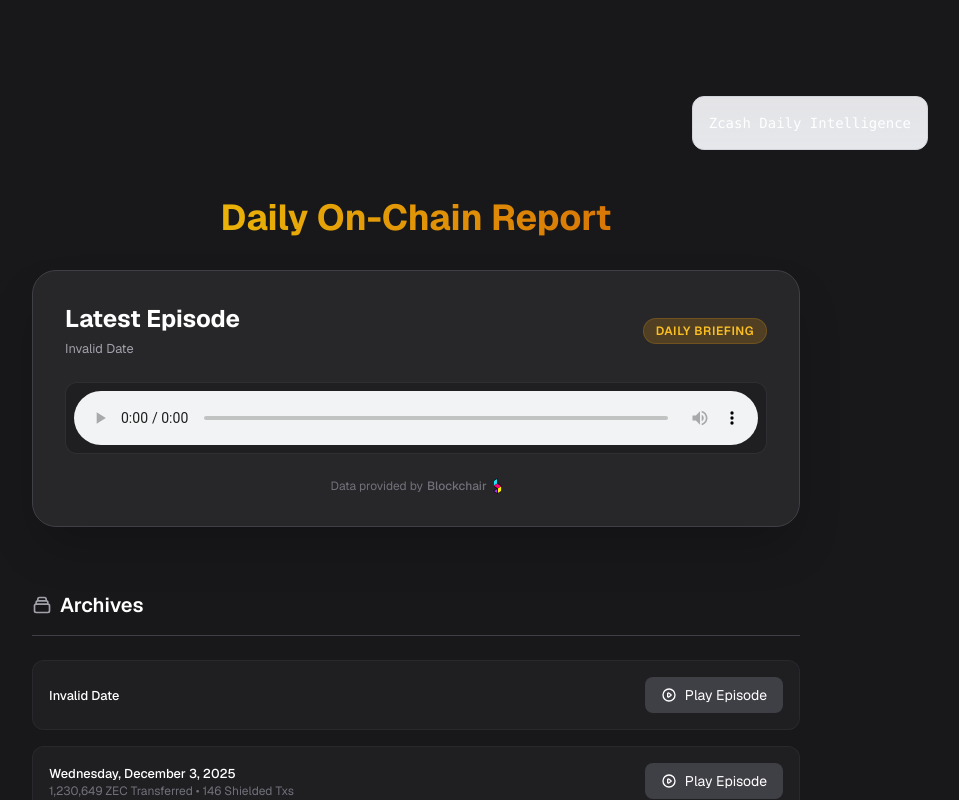
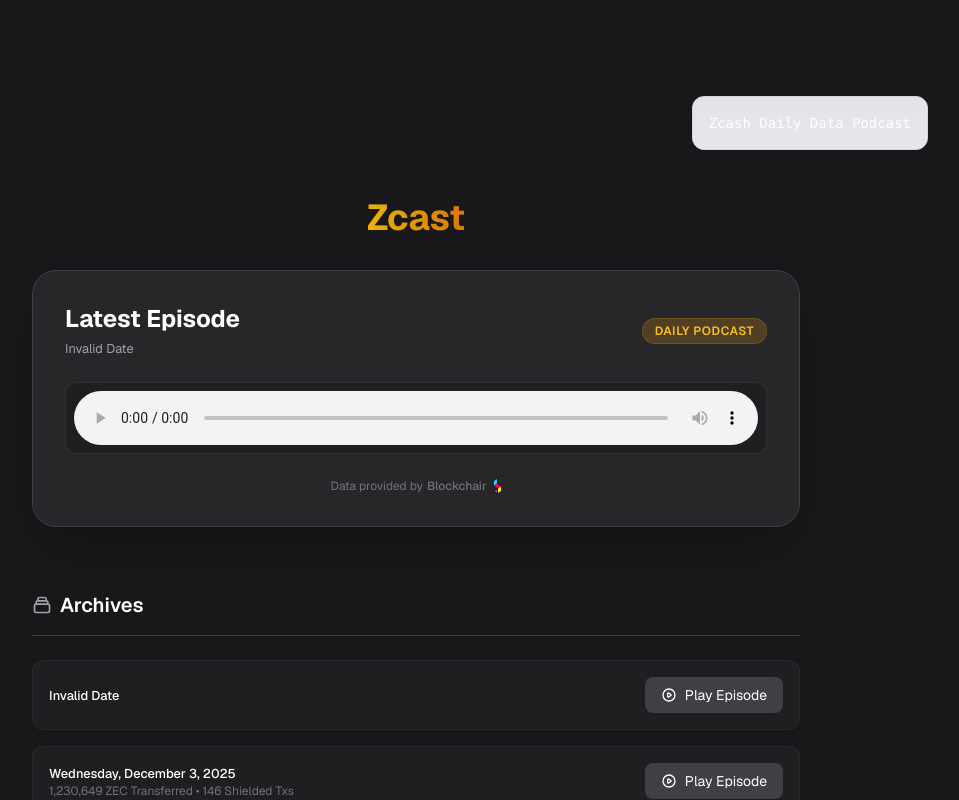
Before and after one commit to OOlajide/zcast, a Next.js app: page / in a window 1280 px wide. Shown: the top 800 px of the page, without its empty margins (224-1183 px from the left). Built offline with nearby package versions, Linux system fonts and the light colour scheme.

Commit message:
Update naming to Zcast and Zcash Daily Data Podcast

```diff
--- a/app/page.tsx
+++ b/app/page.tsx
@@ -69,12 +69,12 @@
     <main className="flex min-h-screen flex-col items-center justify-center p-6 md:p-24 bg-zinc-900 text-white">
       <div className="z-10 w-full max-w-5xl items-center justify-end font-mono text-sm lg:flex mb-12">
         <p className="fixed left-0 top-0 flex w-full justify-center border-b border-gray-300 bg-gradient-to-b from-zinc-200 pb-6 pt-8 backdrop-blur-2xl dark:border-neutral-800 dark:bg-zinc-800/30 dark:from-inherit lg:static lg:w-auto  lg:rounded-xl lg:border lg:bg-gray-200 lg:p-4 lg:dark:bg-zinc-800/30">
-          Zcash Daily Intelligence
+          Zcash Daily Data Podcast
         </p>
       </div>
 
       <div className="flex flex-col items-center w-full max-w-3xl">
-        <h1 className="text-4xl font-bold mb-8 text-center bg-gradient-to-r from-yellow-500 to-amber-600 bg-clip-text text-transparent">Daily On-Chain Report</h1>
+        <h1 className="text-4xl font-bold mb-8 text-center bg-gradient-to-r from-yellow-500 to-amber-600 bg-clip-text text-transparent">Zcast</h1>
 
         {latestEpisode ? (
           <div className="w-full space-y-6">
@@ -86,7 +86,7 @@
                     <p className="text-zinc-400">{latestEpisode.formattedDate}</p>
                  </div>
                  <span className="mt-2 md:mt-0 px-3 py-1 bg-amber-500/20 text-amber-400 rounded-full text-xs font-semibold uppercase tracking-wider border border-amber-500/20">
-                    Daily Briefing
+                    Daily Podcast
                  </span>
               </div>
 
```
Also changed, not shown: 1 other file (tests, documents, lock files or other folders).
